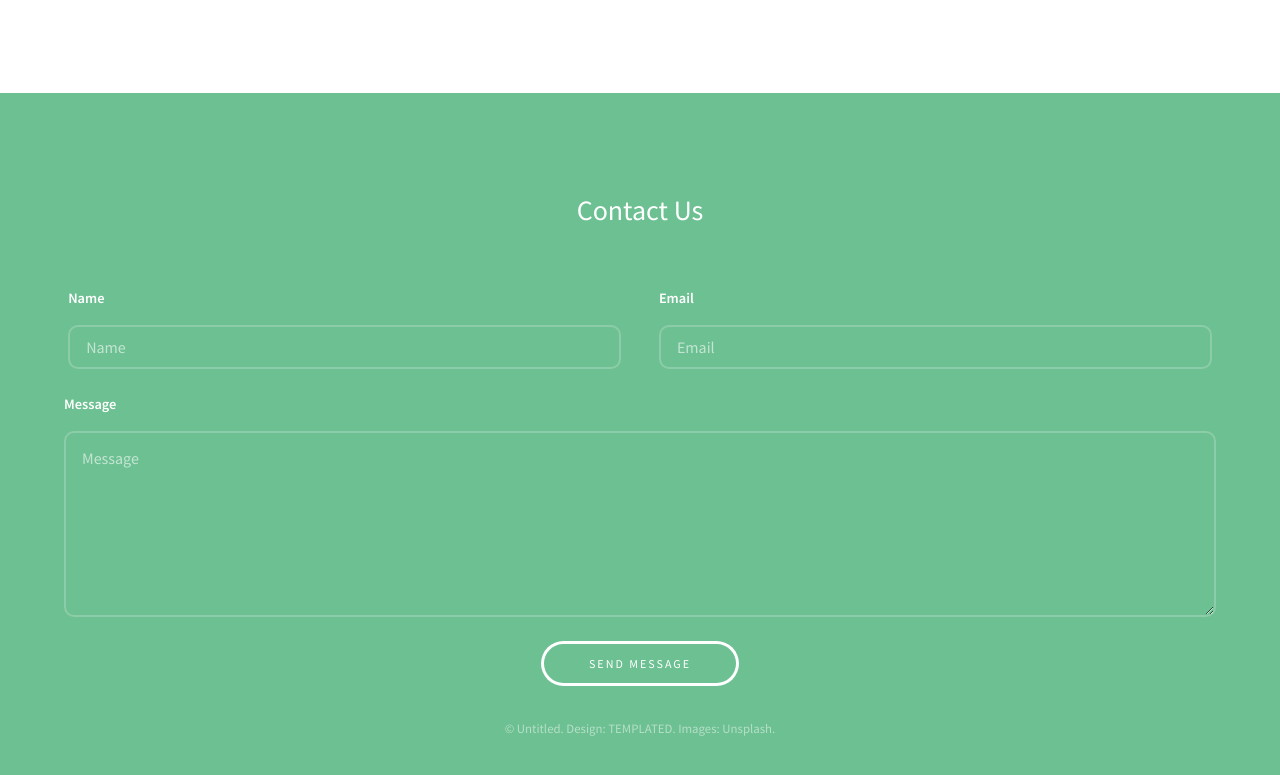
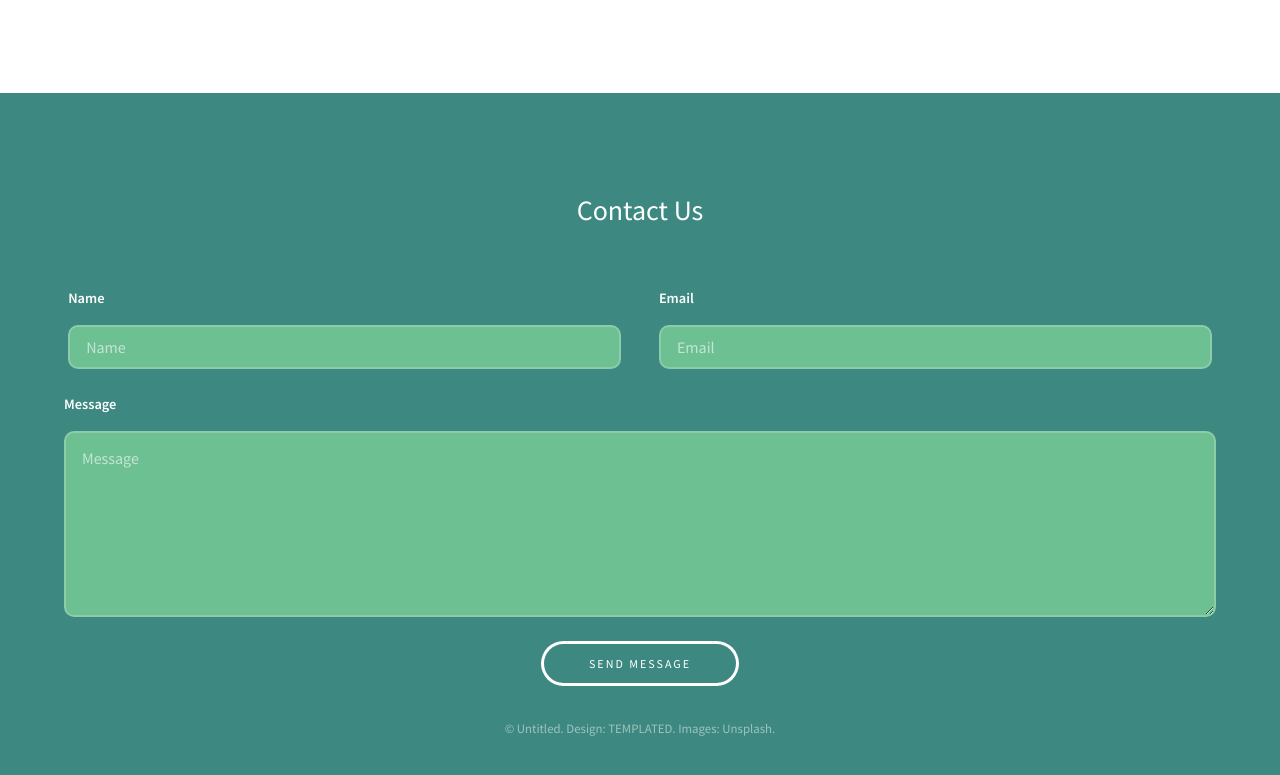
Before and after one commit to zapp09/endava, a plain HTML site: page index.html in a window 1280 px wide. Shown: the part 1145-1920 px from the top of the page. Drawn offline with Linux system fonts and the light colour scheme.

Commit message:
It was changed background color for Footer #1
It was changed background color for Footer in main.css  -  (but there aren't any visible changes, hmmmm... i tried to change it on server also, the color remaining the same :-1: )

```diff
--- a/assets/css/main.css
+++ b/assets/css/main.css
@@ -3111,7 +3111,7 @@
 
 	#footer {
 		padding: 6em 0;
-		background: #6cc091;
+		background: #3d8881;
 		color: #fff;
 		text-align: center;
 	}
```
